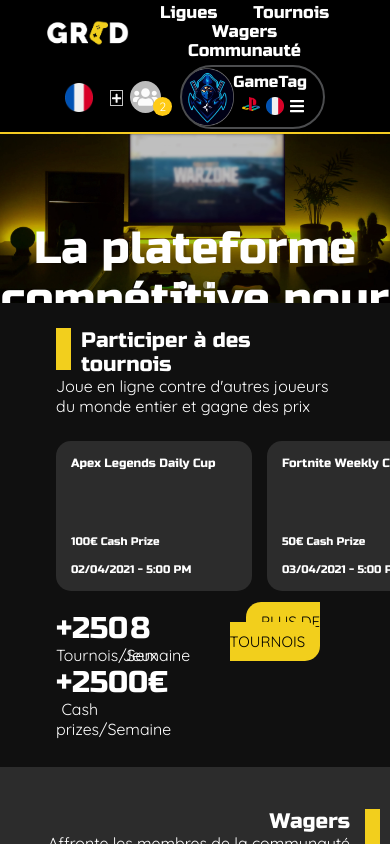
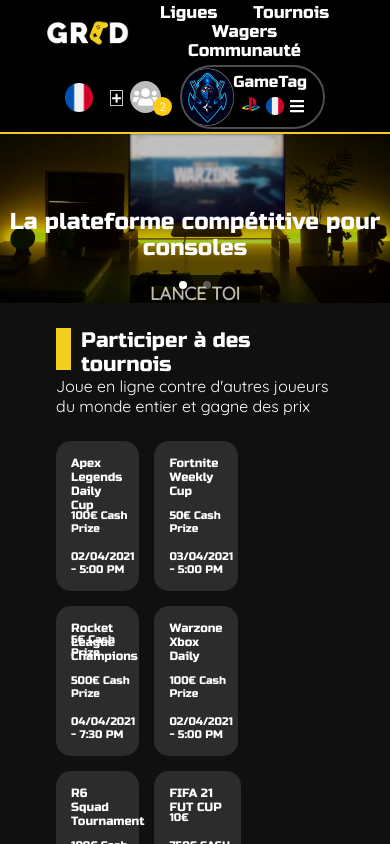
Before and after one commit to antonio-nirina/go-grd, a React (Create React App) app in the folder client/: page / in a window 390 px wide. Shown: the top 844 px of the page. Built offline with nearby package versions, Linux system fonts and the light colour scheme; the HTML template or start-up script is replaced by a standard one.

Commit message:
resp 991px

```diff
--- a/client/src/assets/css/style.css
+++ b/client/src/assets/css/style.css
@@ -78,19 +78,41 @@
 }
 /*********  Media query ***************/
 @media screen and (max-width: 1296px) {
-    .navmenu{
+    .home .navmenu{
           width: 55%;
     }
-    header.header .wrap{
+    .home header.header .wrap{
         padding: 3px 0px;
     }
-    .slogan{
+    .home .slogan{
         top: 38%;
     }
-    p.title{
+    .home p.title{
         font-size: 39px;
     }
-    .block{
-        max-width: 196px;
-    }
+
 }
+@media screen and (max-width: 991px){
+   .part{
+     padding: 0 2em;
+   }
+   .home p.title{
+        font-size: 23px;
+   }
+   .home .slogan{
+        top: 44%;
+   }
+   .home .content{
+    display: inherit;
+   }
+   .home .block{
+        width: 30%;
+        display: inline-block;
+        margin-bottom: 15px;
+   }
+   .home .block.last{
+    width: 31%;
+    margin-right: 0;
+    border-radius: 15px;
+   }
+}
--- a/client/src/views/home/home.tsx
+++ b/client/src/views/home/home.tsx
@@ -15,7 +15,7 @@
 
 const Home: React.FC = function() {
   return(
-    <div>
+    <div className="home">
       <div className="container">
 	      <Header/>
 	      <div className="main">
```
